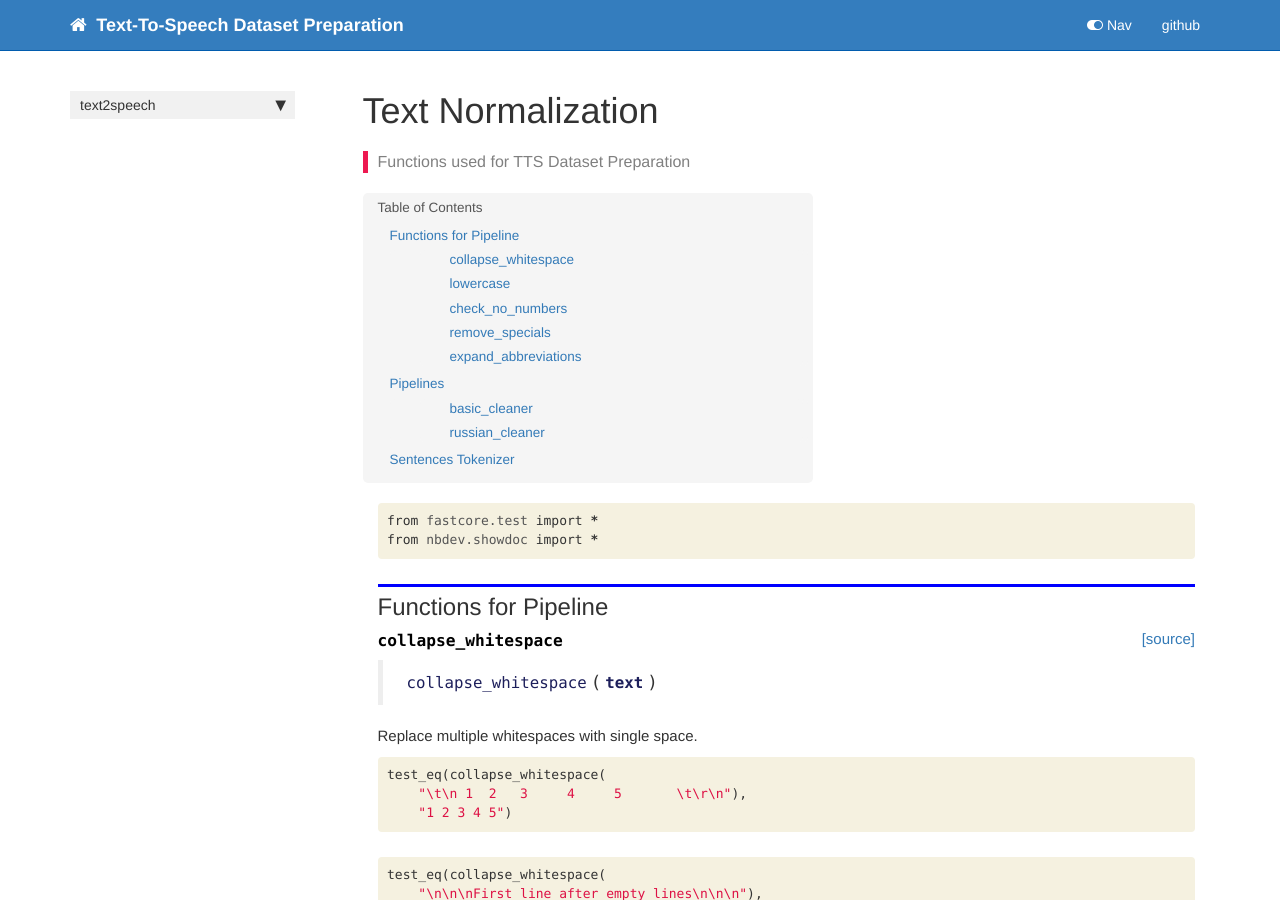
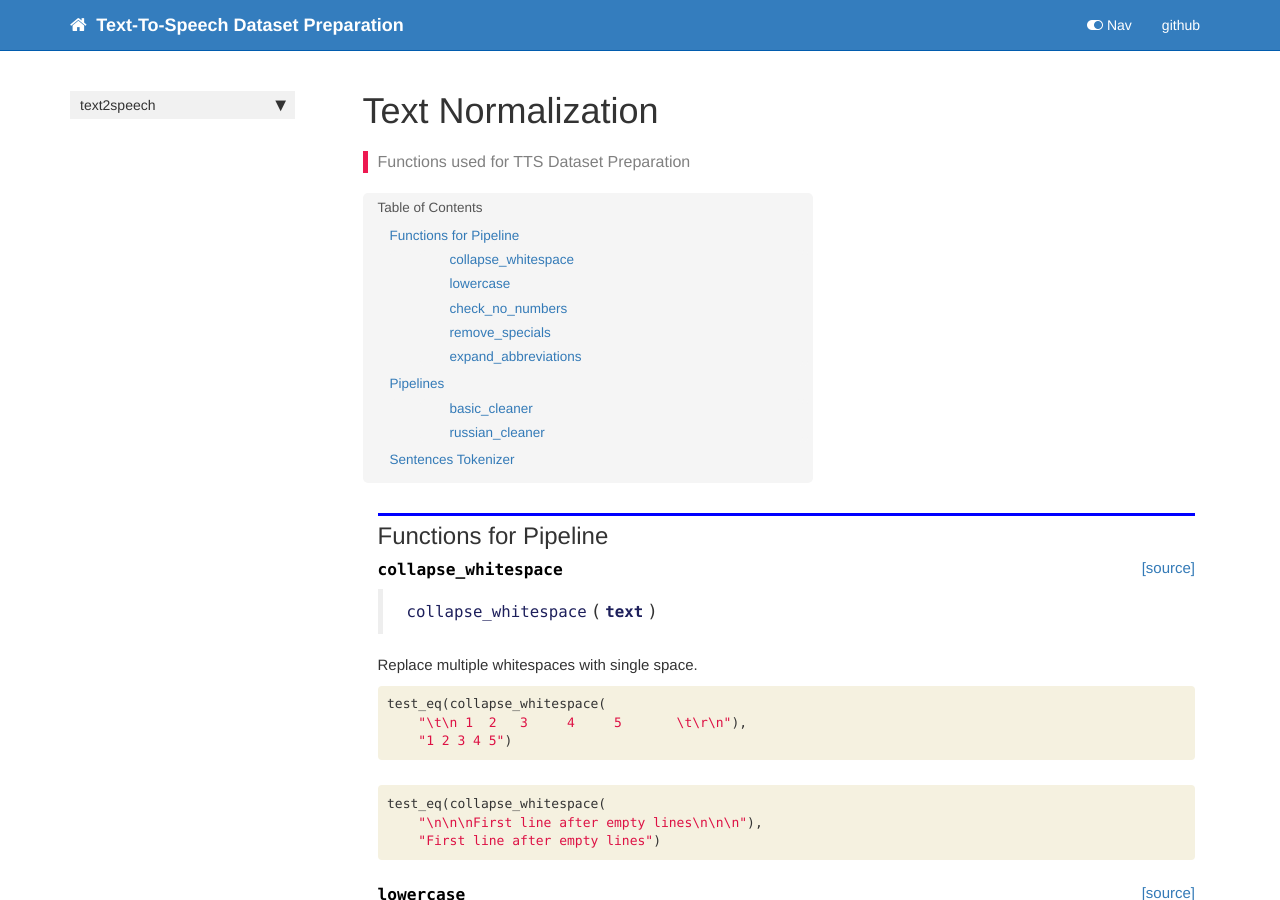
Before and after one commit to kdorichev/text2speech, a Jekyll site: the page built from docs/text_norm.html, in a window 1280 px wide and 900 px high. Built offline with Jekyll 4.4.1, drawn with Linux system fonts in a browser that asks for light colours; nearby versions of some CDN libraries; comment, search, counter and statistics services are not loaded.

Commit message:
hide imports from html page

```diff
--- a/docs/text_norm.html
+++ b/docs/text_norm.html
@@ -30,24 +30,6 @@
     {% raw %}
 
 <div class="cell border-box-sizing code_cell rendered">
-
-</div>
-    {% endraw %}
-
-    {% raw %}
-
-<div class="cell border-box-sizing code_cell rendered">
-<div class="input">
-
-<div class="inner_cell">
-    <div class="input_area">
-<div class=" highlight hl-ipython3"><pre><span></span><span class="kn">from</span> <span class="nn">fastcore.test</span> <span class="kn">import</span> <span class="o">*</span>
-<span class="kn">from</span> <span class="nn">nbdev.showdoc</span> <span class="kn">import</span> <span class="o">*</span>
-</pre></div>
-
-    </div>
-</div>
-</div>
 
 </div>
     {% endraw %}
```
Also changed, not shown: 1 other file.
